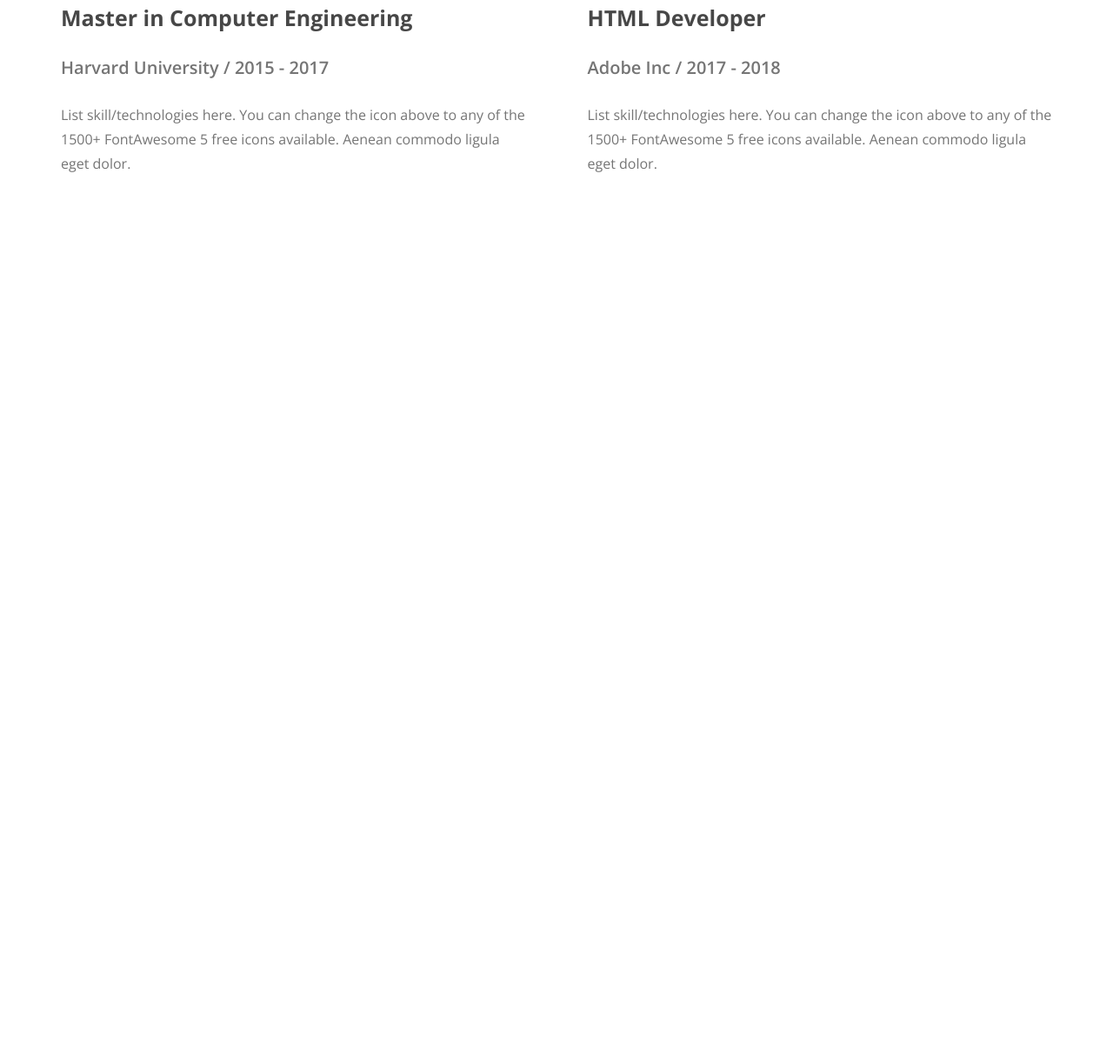
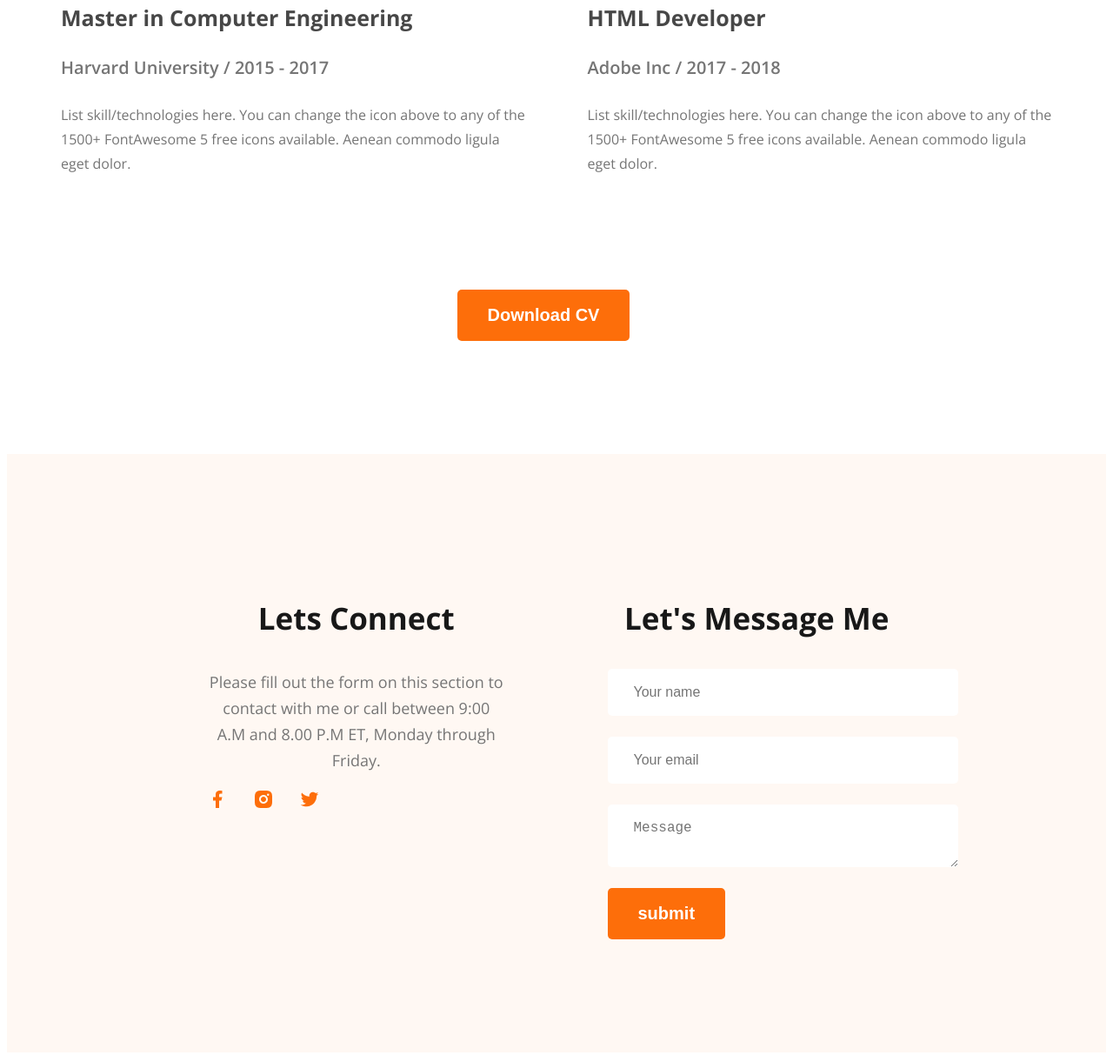
Before and after one commit to nacktify/port-dev-1, a plain HTML site: page index.html in a window 1280 px wide. Shown: the part 3240-4453 px from the top of the page at 87% size. Before the commit the page ends 3573 px from the top, so only its background shows below. Drawn offline with nearby package versions, Linux system fonts and the light colour scheme.

Commit message:
updated footer

```diff
--- a/index.html
+++ b/index.html
@@ -115,21 +115,24 @@
                         <h2 class="resume-title">Master in Computer Engineering</h2>
                         <h4 class="resume-institute">Harvard University / 2015 - 2017</h4>
                         <p class="resume-description">List skill/technologies here. You can change the icon above
-                        to any of the 1500+ FontAwesome 5 free icons available. Aenean commodo ligula eget dolor.</p>
+                            to any of the 1500+ FontAwesome 5 free icons available. Aenean commodo ligula eget dolor.
+                        </p>
                     </div>
                     <hr>
                     <div class="cv-column">
                         <h2 class="resume-title">Master in Computer Engineering</h2>
                         <h4 class="resume-institute">Harvard University / 2015 - 2017</h4>
                         <p class="resume-description">List skill/technologies here. You can change the icon above
-                        to any of the 1500+ FontAwesome 5 free icons available. Aenean commodo ligula eget dolor.</p>
+                            to any of the 1500+ FontAwesome 5 free icons available. Aenean commodo ligula eget dolor.
+                        </p>
                     </div>
                     <hr>
                     <div class="cv-column">
                         <h2 class="resume-title">Master in Computer Engineering</h2>
                         <h4 class="resume-institute">Harvard University / 2015 - 2017</h4>
                         <p class="resume-description">List skill/technologies here. You can change the icon above
-                        to any of the 1500+ FontAwesome 5 free icons available. Aenean commodo ligula eget dolor.</p>
+                            to any of the 1500+ FontAwesome 5 free icons available. Aenean commodo ligula eget dolor.
+                        </p>
                     </div>
 
 
@@ -143,26 +146,54 @@
                         <h2 class="resume-title">Sr. Font End Developer</h2>
                         <h4 class="resume-institute">Apple Inc / 2020 - Current</h4>
                         <p class="resume-description">List skill/technologies here. You can change the icon above
-                        to any of the 1500+ FontAwesome 5 free icons available. Aenean commodo ligula eget dolor.</p>
+                            to any of the 1500+ FontAwesome 5 free icons available. Aenean commodo ligula eget dolor.
+                        </p>
                     </div>
                     <hr>
                     <div class="cv-column">
                         <h2 class="resume-title">Jr. Font End Developer</h2>
                         <h4 class="resume-institute">Dribbble Inc / 2018 - 2022</h4>
                         <p class="resume-description">List skill/technologies here. You can change the icon above
-                        to any of the 1500+ FontAwesome 5 free icons available. Aenean commodo ligula eget dolor.</p>
+                            to any of the 1500+ FontAwesome 5 free icons available. Aenean commodo ligula eget dolor.
+                        </p>
                     </div>
                     <hr>
                     <div class="cv-column">
                         <h2 class="resume-title">HTML Developer</h2>
                         <h4 class="resume-institute">Adobe Inc / 2017 - 2018</h4>
                         <p class="resume-description">List skill/technologies here. You can change the icon above
-                        to any of the 1500+ FontAwesome 5 free icons available. Aenean commodo ligula eget dolor.</p>
+                            to any of the 1500+ FontAwesome 5 free icons available. Aenean commodo ligula eget dolor.
+                        </p>
                     </div>
                 </div>
             </div>
+            <div class="cv-button">
+                <button class="primary-btn">Download CV</button>
+            </div>
         </section>
     </main>
+    <!-- footer section  -->
+    <footer>
+        <div class="footer-col">
+            <h3 class="sec-title">Lets Connect</h3>
+            <p id="foot-desc" class="sec-description">Please fill out the form on this section to contact with me or call between 9:00
+                A.M and 8.00 P.M ET, Monday through Friday.</p>
+            <div class="social-links">
+                <a href=""><img src="images/icons/facebook.png" alt=""></a>
+                <a href=""><img src="images/icons/insta.png" alt=""></a>
+                <a href=""><img src="images/icons/twitter.png" alt=""></a>
+            </div>
+        </div>
+        <div class="footer-col">
+            <h3 class="sec-title">Let's Message Me</h3>
+            <form class="contact" action="">
+                <input type="text" placeholder="Your name">
+                <input type="email" name="" placeholder="Your email" id="" required>
+                <textarea name="" placeholder="Message" id=""></textarea>
+                <input class="primary-btn" type="submit" value="submit">
+            </form>
+        </div>
+    </footer>
 </body>
 
 </html>
--- a/styles/style.css
+++ b/styles/style.css
@@ -166,10 +166,12 @@ main {
     gap: 71px;
     margin: 115px 0;
 }
-#resume-cv{
+
+#resume-cv {
     margin-top: 130px;
 
 }
+
 .resume-heading {
     color: #474747;
     font-size: 30px;
@@ -196,6 +198,53 @@ main {
 }
 
 hr {
-
     color: #D1D1D1;
 }
+
+.cv-button {
+    text-align: center;
+}
+
+/* footer styles */
+footer {
+    display: flex;
+    gap: 117px;
+    background-color: #FFF8F3;
+    padding: 130px 230px;
+    margin-top: 130px;
+}
+
+#footer-col {
+    font-size: 16px;
+    font-weight: 400;
+
+}
+
+.footer-col {
+    width: 50%;
+}
+.social-links a{
+margin-right: 25px;
+width: 24px;
+height: 24px;
+}
+
+.contact input[type="text"],
+.contact input[type="email"],
+textarea {
+    display: block;
+    margin-bottom: 24px;
+    color: #757575;
+    font-size: 16px;
+    font-weight: 400;
+    padding: 18px 30px;
+    border-radius: 5px;
+    background: #FFF;
+    width: 100%;
+    border: 0;
+}
+
+.contact textarea {
+    width: 100%;
+
+}
```
Lines whose indentation alone changed are shown as unchanged.
